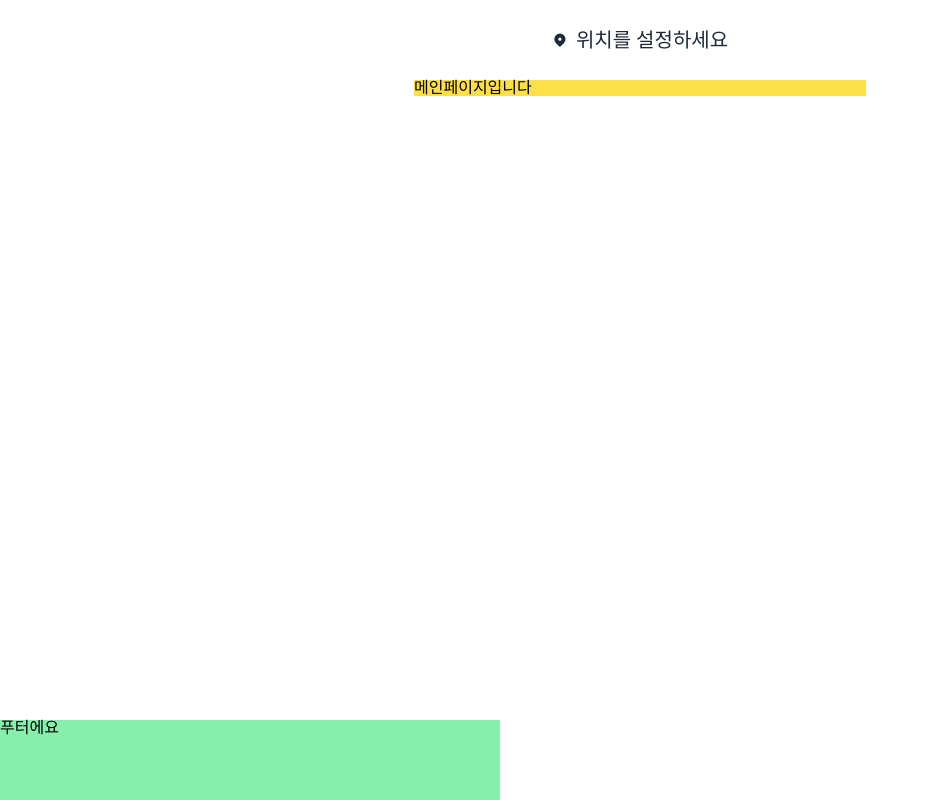
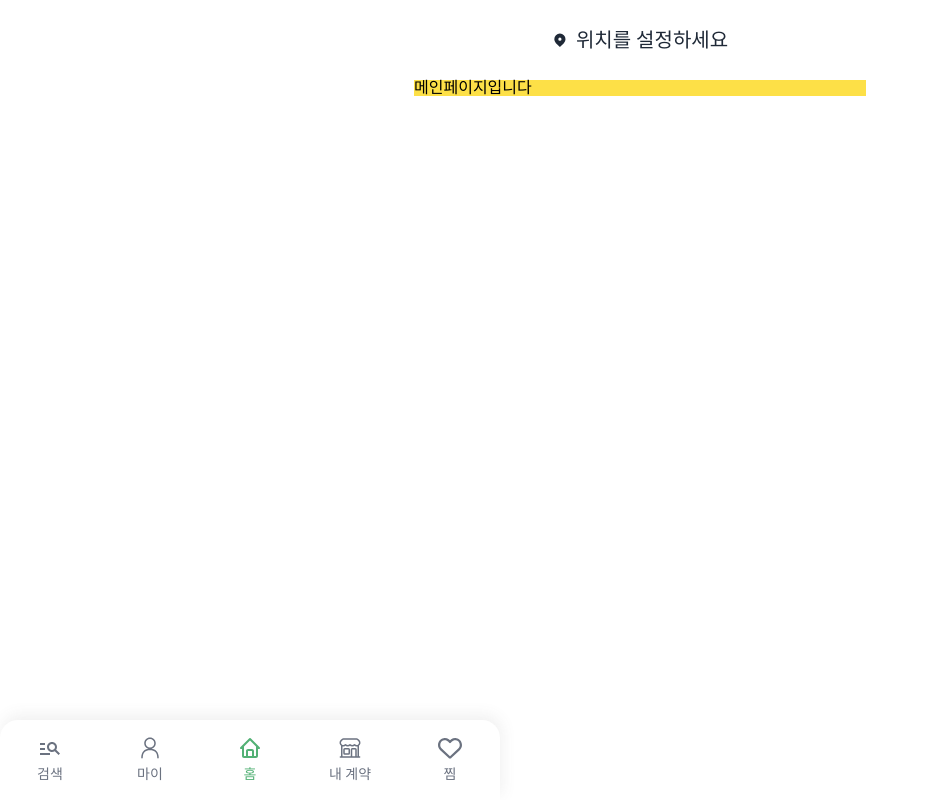
Before and after one commit to 9oormthon-univ/2024_DANPOONG_TEAM_4_FE, a React (Vite) app: page /login in a window 1280 px wide. Both pictures are taken after a click on the button 640 px from the left and 680 px from the top of the page. Shown: the whole page, without its empty margins (0-929 px from the left). Built offline with nearby package versions, Linux system fonts and the light colour scheme; a web font is replaced by a local one.

Commit message:
🎨 Design: footer 제작

```diff
--- /dev/null
+++ b/src/layout/Footer/Tab.jsx
@@ -0,0 +1,20 @@
+import { Link, useLocation } from 'react-router-dom';
+
+function Tab({ icon: Icon, url, name }) {
+  const location = useLocation();
+  const selected = url === location.pathname;
+
+  return (
+    <Link
+      to={url}
+      className={`flex flex-col items-center justify-center space-y-1 transition-all duration-100 ease-in-out ${
+        selected ? 'text-primary' : 'text-gray-500 hover:text-primary'
+      }`}
+    >
+      <Icon size={24} />
+      <p className='text-sm'>{name}</p>
+    </Link>
+  );
+}
+
+export default Tab;
--- a/src/layout/Footer/index.jsx
+++ b/src/layout/Footer/index.jsx
@@ -1,5 +1,54 @@
+import { useMemo } from 'react';
+
+import { MdManageSearch } from 'react-icons/md';
+import { RxPerson } from 'react-icons/rx';
+import { BiHome } from 'react-icons/bi';
+import { HiOutlineBuildingStorefront } from 'react-icons/hi2';
+import { FaRegHeart } from 'react-icons/fa6';
+
+import Tab from './Tab';
+
 function Footer() {
-  return <section className='h-full bg-green-300'>푸터에요</section>;
+  const ICONS = useMemo(
+    () => [
+      {
+        id: 'i1',
+        icon: MdManageSearch,
+        url: '/search',
+        name: '검색',
+      },
+      {
+        id: 'i2',
+        icon: RxPerson,
+        name: '마이',
+      },
+      {
+        id: 'i3',
+        icon: BiHome,
+        url: '/main',
+        name: '홈',
+      },
+      {
+        id: 'i4',
+        icon: HiOutlineBuildingStorefront,
+        url: '/contract',
+        name: '내 계약',
+      },
+      {
+        id: 'i5',
+        icon: FaRegHeart,
+        name: '찜',
+      },
+    ],
+    [],
+  );
+  return (
+    <section className='grid h-full grid-cols-5 place-items-center rounded-t-common shadow-bottomTab'>
+      {ICONS.map((icon) => (
+        <Tab key={icon.id} icon={icon.icon} url={icon.url} name={icon.name} />
+      ))}
+    </section>
+  );
 }
 
 export default Footer;
--- a/tailwind.config.js
+++ b/tailwind.config.js
@@ -63,6 +63,9 @@ module.exports = {
       zIndex: {
         footer: '10',
       },
+      boxShadow: {
+        bottomTab: '2px -5px 15px 0px rgba(85, 94, 88, 0.09)',
+      },
     },
   },
   plugins: [],
```
